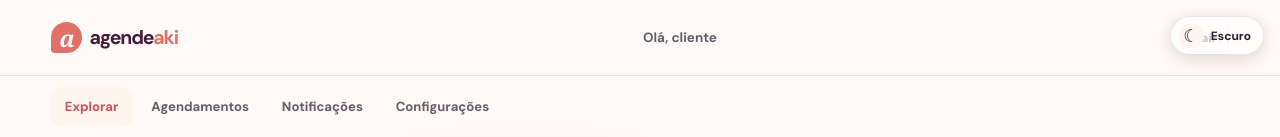
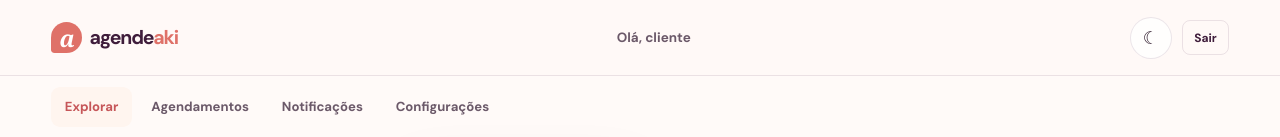
Before and after one commit to MatheusRodri/monorepo-agendeaki, a Next.js app in the folder frontend/: page /cliente/inicio in a window 1280 px wide. Shown: the top 137 px of the page. Built offline with nearby package versions, Linux system fonts and the light colour scheme; no server answers; a web font is replaced by a local one.

Commit message:
fix: posiciona alternador de tema ao lado de Sair

```diff
--- a/frontend/app/styles/inicial-apresentacao.css
+++ b/frontend/app/styles/inicial-apresentacao.css
@@ -94,6 +94,21 @@
   top: 1rem;
   z-index: 900;
   box-shadow: 0 4px 16px rgb(0 0 0 / 14%);
+}
+
+.alternador-tema--cabecalho {
+  height: 42px;
+  justify-content: center;
+  padding: .35rem;
+  width: 42px;
+}
+
+.alternador-tema--cabecalho .alternador-tema__icone {
+  background: transparent;
+}
+
+.alternador-tema--cabecalho .alternador-tema__texto {
+  display: none;
 }
 
 .alternador-tema:hover {
--- a/frontend/components/AlternadorTema/AlternadorTema.js
+++ b/frontend/components/AlternadorTema/AlternadorTema.js
@@ -1,9 +1,11 @@
 'use client';
 
 import { useEffect, useState } from 'react';
+import { createPortal } from 'react-dom';
 
 export default function AlternadorTema() {
   const [temaEscuro, definirTemaEscuro] = useState(false);
+  const [destino, definirDestino] = useState(null);
 
   useEffect(() => {
     const temaSalvo = localStorage.getItem('tema-agendeaki');
@@ -14,6 +16,19 @@ export default function AlternadorTema() {
     document.documentElement.dataset.tema = deveUsarTemaEscuro ? 'escuro' : 'claro';
   }, []);
 
+  useEffect(() => {
+    function atualizarDestino() {
+      const proximoDestino = document.querySelector('[data-alternador-tema-destino]');
+      definirDestino((destinoAtual) => destinoAtual === proximoDestino ? destinoAtual : proximoDestino);
+    }
+
+    const observador = new MutationObserver(atualizarDestino);
+    observador.observe(document.body, { childList: true, subtree: true });
+    atualizarDestino();
+
+    return () => observador.disconnect();
+  }, []);
+
   function alternarTema() {
     const proximoTemaEscuro = !temaEscuro;
 
@@ -22,11 +37,11 @@ export default function AlternadorTema() {
     localStorage.setItem('tema-agendeaki', proximoTemaEscuro ? 'escuro' : 'claro');
   }
 
-  return (
+  const botao = (
     <button
       aria-label={temaEscuro ? 'Ativar tema claro' : 'Ativar tema escuro'}
       aria-pressed={temaEscuro}
-      className="alternador-tema alternador-tema--global"
+      className={`alternador-tema ${destino ? 'alternador-tema--cabecalho' : 'alternador-tema--global'}`}
       onClick={alternarTema}
       type="button"
     >
@@ -36,4 +51,6 @@ export default function AlternadorTema() {
       <span className="alternador-tema__texto">{temaEscuro ? 'Claro' : 'Escuro'}</span>
     </button>
   );
+
+  return destino ? createPortal(botao, destino) : botao;
 }
--- a/frontend/components/CabecalhoCliente/CabecalhoCliente.js
+++ b/frontend/components/CabecalhoCliente/CabecalhoCliente.js
@@ -34,5 +34,5 @@ export default function CabecalhoCliente({ secao }) {
     finally { limparSessao('cliente'); roteador.replace('/cliente'); }
   }
 
-  return <><header className="cabecalho-area cabecalho-cliente"><Link aria-label="AgendeAki: página inicial" className="marca" href="/"><span aria-hidden="true" className="marca__simbolo">a</span><span>agende<span>aki</span></span></Link><p className="titulo-area-cliente">Olá, {nome}</p><div className="cabecalho-cliente__acoes"><button className="botao-secundario botao-sair-area" disabled={saindo} onClick={sair} type="button">{saindo ? 'Saindo...' : 'Sair'}</button></div></header><nav aria-label="Navegação do cliente" className="menu-cliente">{navegacao.map(([chave, titulo, caminho]) => <Link className={secao === chave ? 'menu-cliente__ativo' : ''} href={caminho} key={chave}>{titulo}{chave === 'notificacoes' && notificacoesNaoLidas > 0 && <span aria-label={`${notificacoesNaoLidas} não lidas`} className="menu-cliente__contador">{notificacoesNaoLidas > 99 ? '99+' : notificacoesNaoLidas}</span>}</Link>)}</nav></>;
+  return <><header className="cabecalho-area cabecalho-cliente"><Link aria-label="AgendeAki: página inicial" className="marca" href="/"><span aria-hidden="true" className="marca__simbolo">a</span><span>agende<span>aki</span></span></Link><p className="titulo-area-cliente">Olá, {nome}</p><div className="cabecalho-cliente__acoes"><span data-alternador-tema-destino /><button className="botao-secundario botao-sair-area" disabled={saindo} onClick={sair} type="button">{saindo ? 'Saindo...' : 'Sair'}</button></div></header><nav aria-label="Navegação do cliente" className="menu-cliente">{navegacao.map(([chave, titulo, caminho]) => <Link className={secao === chave ? 'menu-cliente__ativo' : ''} href={caminho} key={chave}>{titulo}{chave === 'notificacoes' && notificacoesNaoLidas > 0 && <span aria-label={`${notificacoesNaoLidas} não lidas`} className="menu-cliente__contador">{notificacoesNaoLidas > 99 ? '99+' : notificacoesNaoLidas}</span>}</Link>)}</nav></>;
 }
```
